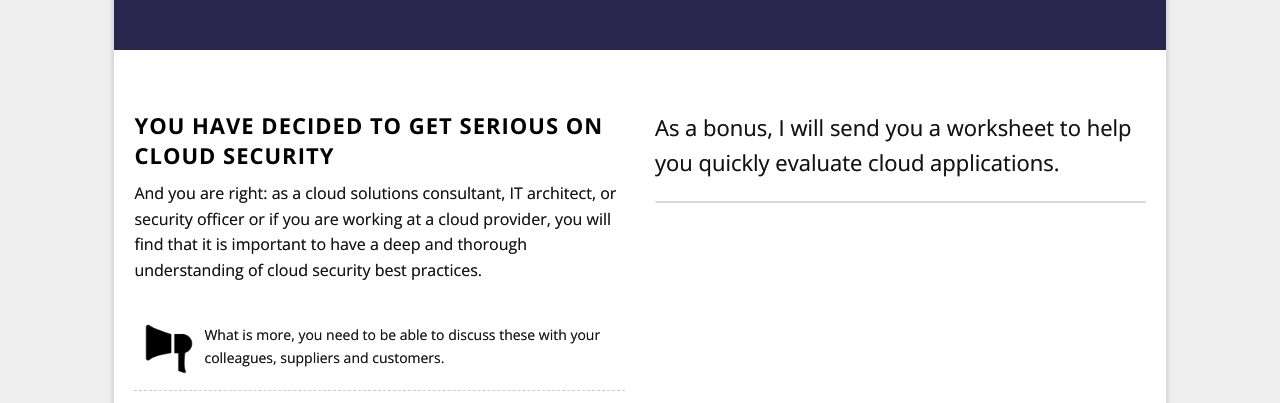
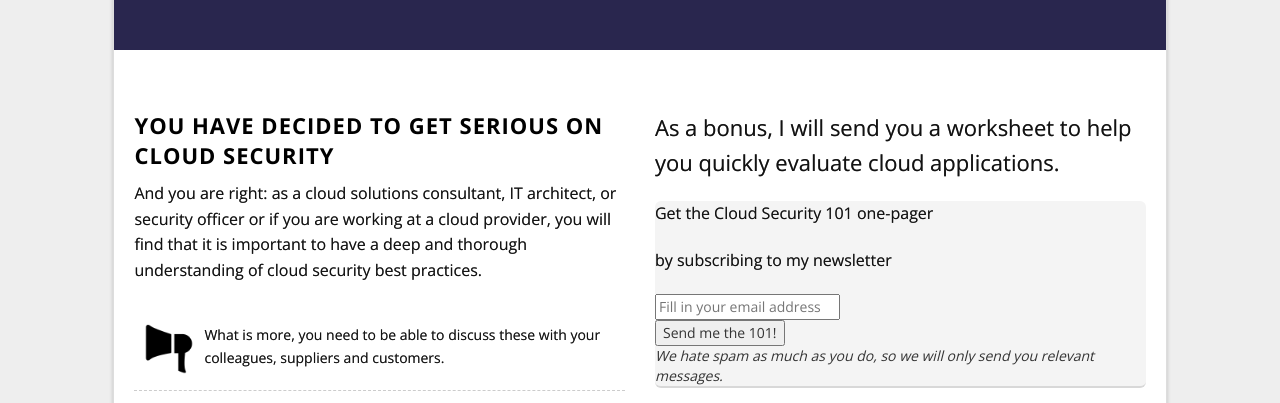
Before and after one commit to pve/www-ccsk-eu, a plain HTML site: page index.html in a window 1280 px wide. Shown: the part 523-926 px from the top of the page. Drawn offline with nearby package versions, Linux system fonts and the light colour scheme.

Commit message:
Update index.html
replace getresponse with autorespond.nl

```diff
--- a/index.html
+++ b/index.html
@@ -84,7 +84,10 @@ fjs.parentNode.insertBefore(js, fjs);
                         <div class="col-md-6 col-sm-6 col-xs-12">
                             <p style="font-size: 22px;" >As a bonus, I will send you a worksheet to help you quickly evaluate cloud applications.</p>
                             <div class="custom_form">
-                                <script type="text/javascript" src="http://app.getresponse.com/view_webform.js?wid=9548905&u=8J"></script>
+                                <div class="widget widget_text" id="text-16"><p class="widget_title">Get the Cloud Security 101 one-pager</p>			<div class="textwidget"><p>by subscribing to my newsletter</p>
+<form method="post" action="https://www.e-act.nl/ah/action">
+<input type="hidden" name="admin_id" value="1695"><input type="hidden" name="trigger_code" value="SUBSCR_1459237456626"><input type="hidden" name="confirm" value="false"><input type="text" name="relation_email" placeholder="Fill in your email address"><br><input type="submit" name="submit" title="Send me the 101!" value="Send me the 101!"><br><i>We hate spam as much as you do, so we will only send you relevant messages.</i><br></form></div>
+		</div>
                             </div>
                         </div>
                     </div>
```
